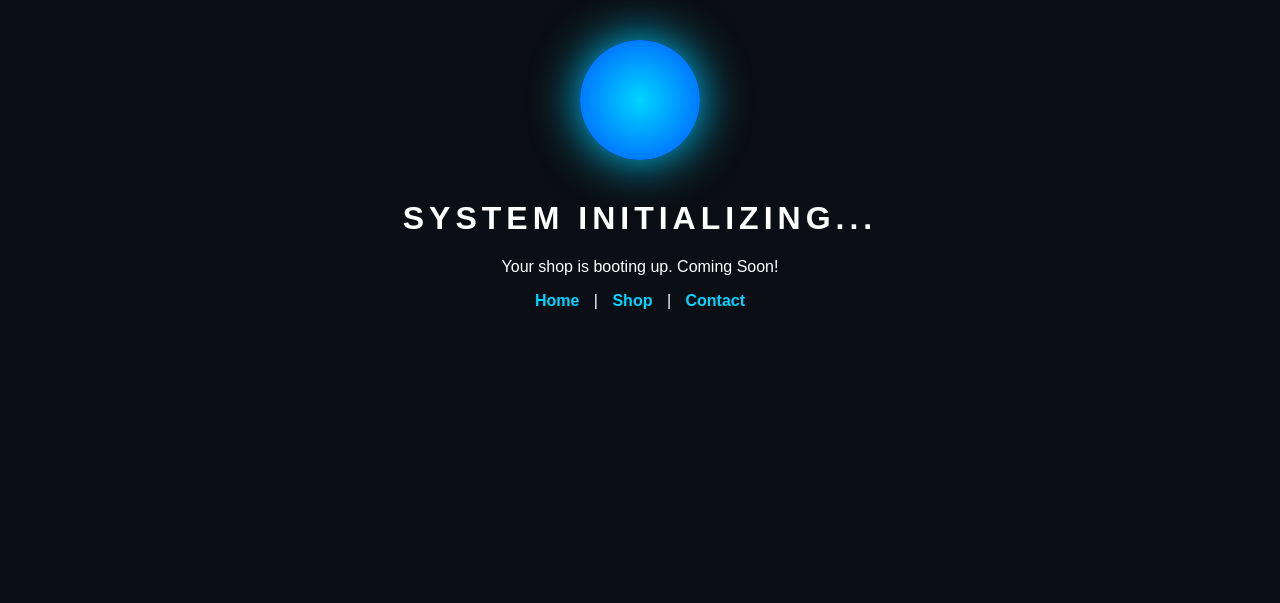
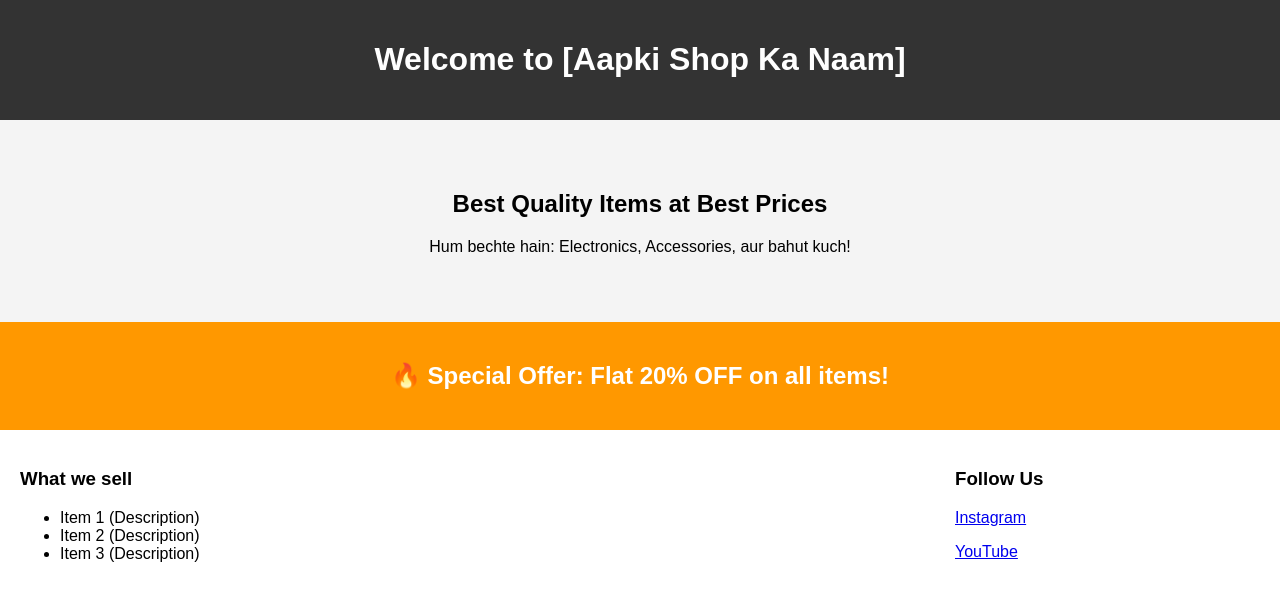
Before and after one commit to Ankeshcodes/acsweb, a plain HTML site: page index.html in a window 1280 px wide. Drawn offline with Linux system fonts and the light colour scheme.

Commit message:
Update home page layout

```diff
--- a/index.html
+++ b/index.html
@@ -1,40 +1,49 @@
 <!DOCTYPE html>
 <html lang="en">
 <head>
+    <meta charset="UTF-8">
+    <title>Aapki Shop Ka Naam</title>
     <style>
-        body { background: #0b0e14; color: white; text-align: center; font-family: sans-serif; overflow: hidden; }
-
-        /* Power-Up Animation */
-        .processor-node {
-            width: 100px; height: 100px;
-            background: radial-gradient(circle, #00d4ff, #0055ff);
-            margin: 50px auto;
-            border-radius: 50%;
-            box-shadow: 0 0 20px #00d4ff;
-            animation: powerPulse 2s infinite ease-in-out;
-        }
-
-        @keyframes powerPulse {
-            0% { transform: scale(0.8); opacity: 0.5; box-shadow: 0 0 10px #00d4ff; }
-            50% { transform: scale(1.2); opacity: 1; box-shadow: 0 0 40px #00d4ff; }
-            100% { transform: scale(0.8); opacity: 0.5; box-shadow: 0 0 10px #00d4ff; }
-        }
-
-        h1 { margin-top: 20px; text-transform: uppercase; letter-spacing: 5px; }
-        .nav a { color: #00d4ff; text-decoration: none; margin: 10px; font-weight: bold; }
+        body { font-family: Arial, sans-serif; margin: 0; padding: 0; }
+        header { background: #333; color: white; padding: 20px; text-align: center; }
+        .hero { padding: 50px; text-align: center; background: #f4f4f4; }
+        .offer-section { background: #ff9800; color: white; padding: 20px; text-align: center; }
+        .content { display: flex; padding: 20px; }
+        .main-info { flex: 3; }
+        .sidebar { flex: 1; padding-left: 20px; }
     </style>
 </head>
 <body>
 
-    <div class="processor-node"></div>
-    <h1>System Initializing...</h1>
-    <p>Your shop is booting up. Coming Soon!</p>
+<header>
+    <h1>Welcome to [Aapki Shop Ka Naam]</h1>
+</header>
 
-    <div class="nav">
-        <a href="index.html">Home</a> |
-        <a href="shop.html">Shop</a> |
-        <a href="contact.html">Contact</a>
+<div class="hero">
+    <h2>Best Quality Items at Best Prices</h2>
+    <p>Hum bechte hain: Electronics, Accessories, aur bahut kuch!</p>
+</div>
+
+<div class="offer-section">
+    <h2>🔥 Special Offer: Flat 20% OFF on all items!</h2>
+</div>
+
+<div class="content">
+    <div class="main-info">
+        <h3>What we sell</h3>
+        <ul>
+            <li>Item 1 (Description)</li>
+            <li>Item 2 (Description)</li>
+            <li>Item 3 (Description)</li>
+        </ul>
     </div>
+
+    <div class="sidebar">
+        <h3>Follow Us</h3>
+        <p><a href="https://instagram.com/aapka_handle">Instagram</a></p>
+        <p><a href="https://youtube.com/aapka_channel">YouTube</a></p>
+    </div>
+</div>
 
 </body>
 </html>
```
